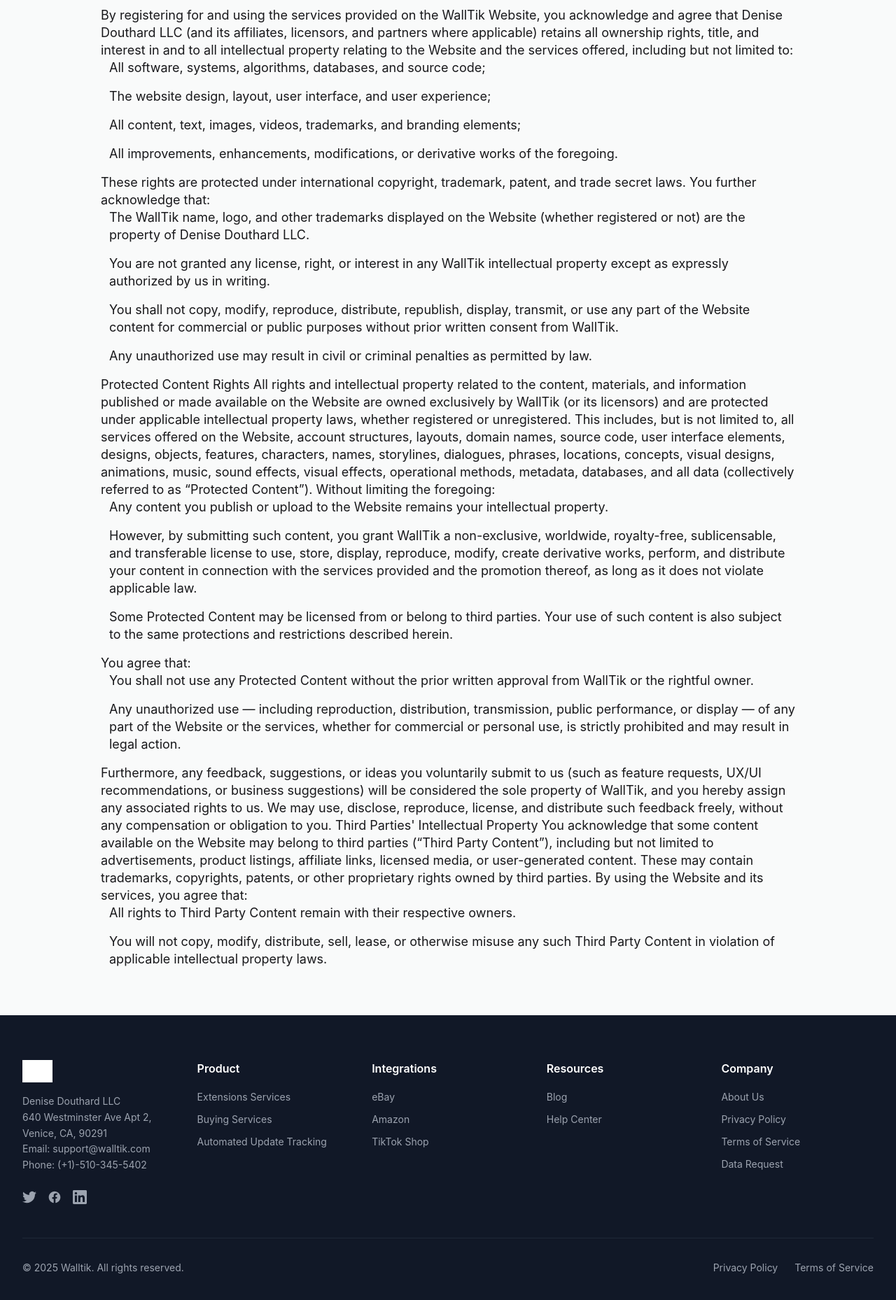
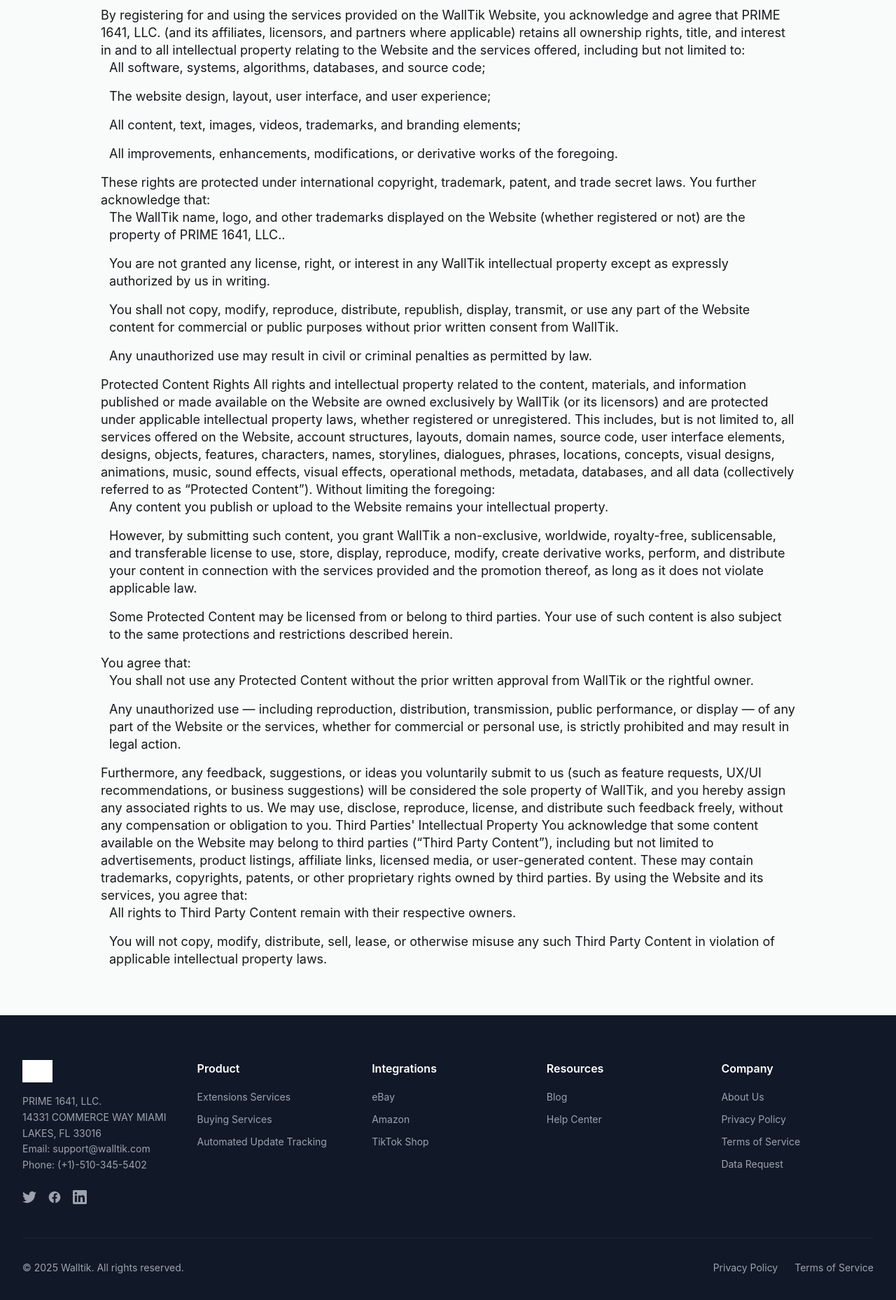
Before and after one commit to afirstimer/walltik, a Next.js app: page /terms-of-service in a window 1280 px wide. Shown: the part 9248-11106 px from the top of the page at 70% size. Built offline with nearby package versions, Linux system fonts and the light colour scheme; no server answers; grey boxes are pictures that could not be loaded.

Commit message:
Change address

```diff
--- a/src/app/contact-us/page.tsx
+++ b/src/app/contact-us/page.tsx
@@ -142,7 +142,7 @@
                     <div className="flex items-start space-x-2 text-sm text-gray-300">
                         <Checkbox id="consent" checked={form.consent} onChange={(e) => setForm({ ...form, consent: e.target.checked })} />
                         <label htmlFor="consent" className="leading-snug">
-                            By checking this box, I consent to receive occasional marketing communications from Denise Douthard LLC. Message frequency varies. Message & data rates may apply. Text HELP for assistance. You can reply STOP to unsubscribe at any time.
+                            By checking this box, I consent to receive occasional marketing communications from PRIME 1641, LLC.. Message frequency varies. Message & data rates may apply. Text HELP for assistance. You can reply STOP to unsubscribe at any time.
                         </label>
                     </div>
 
--- a/src/app/privacy-policy/page.tsx
+++ b/src/app/privacy-policy/page.tsx
@@ -11,7 +11,7 @@
                 <p className="text-sm text-gray-500 mb-8">Last updated: November 05, 2024</p>
 
                 <p className="mb-4">
-                    Welcome to walltik.com (hereinafter, the "Website") owned and managed by Denise Douthard LLC., a limited liability company
+                    Welcome to walltik.com (hereinafter, the "Website") owned and managed by PRIME 1641, LLC.., a limited liability company
                     incorporated under the laws of the state of United States (hereinafter, “WallTik”, “We” or “Us”).
                 </p>
 
--- a/src/app/terms-of-service/page.tsx
+++ b/src/app/terms-of-service/page.tsx
@@ -274,7 +274,7 @@
                 <p className="mb-4 ms-3">
                     Intellectual Property Rights
                 </p>
-                By registering for and using the services provided on the WallTik Website, you acknowledge and agree that Denise Douthard LLC (and its affiliates, licensors, and partners where applicable) retains all ownership rights, title, and interest in and to all intellectual property relating to the Website and the services offered, including but not limited to:
+                By registering for and using the services provided on the WallTik Website, you acknowledge and agree that PRIME 1641, LLC. (and its affiliates, licensors, and partners where applicable) retains all ownership rights, title, and interest in and to all intellectual property relating to the Website and the services offered, including but not limited to:
                 <p className="mb-4 ms-3">
                     All software, systems, algorithms, databases, and source code;
 
@@ -294,7 +294,7 @@
                 These rights are protected under international copyright, trademark, patent, and trade secret laws.
                 You further acknowledge that:
                 <p className="mb-4 ms-3">
-                    The WallTik name, logo, and other trademarks displayed on the Website (whether registered or not) are the property of Denise Douthard LLC.
+                    The WallTik name, logo, and other trademarks displayed on the Website (whether registered or not) are the property of PRIME 1641, LLC..
 
                 </p>
                 <p className="mb-4 ms-3">
--- a/src/components/Footer.tsx
+++ b/src/components/Footer.tsx
@@ -38,8 +38,9 @@
                             />
                         </div>
                         <p className="text-gray-400 text-sm leading-relaxed">
-                            Denise Douthard LLC
-                            <br />640 Westminster Ave Apt 2, Venice, CA, 90291
+                            PRIME 1641, LLC.
+                            <br />14331 COMMERCE WAY
+                            MIAMI LAKES, FL 33016
                             <br />Email: support@walltik.com
                             Phone: (+1)-510-345-5402
                         </p>
```
